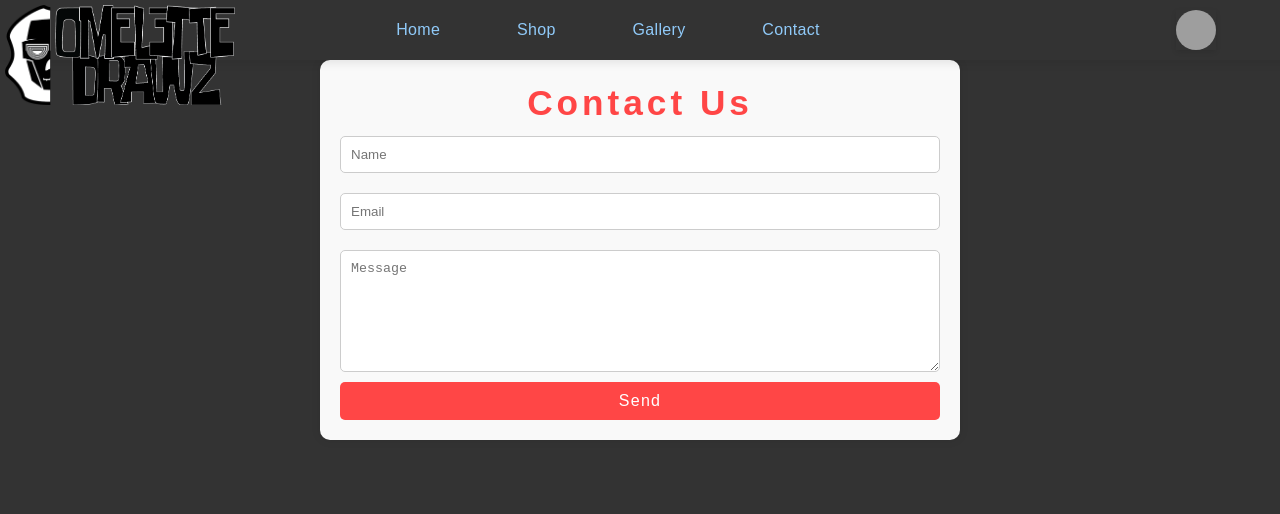
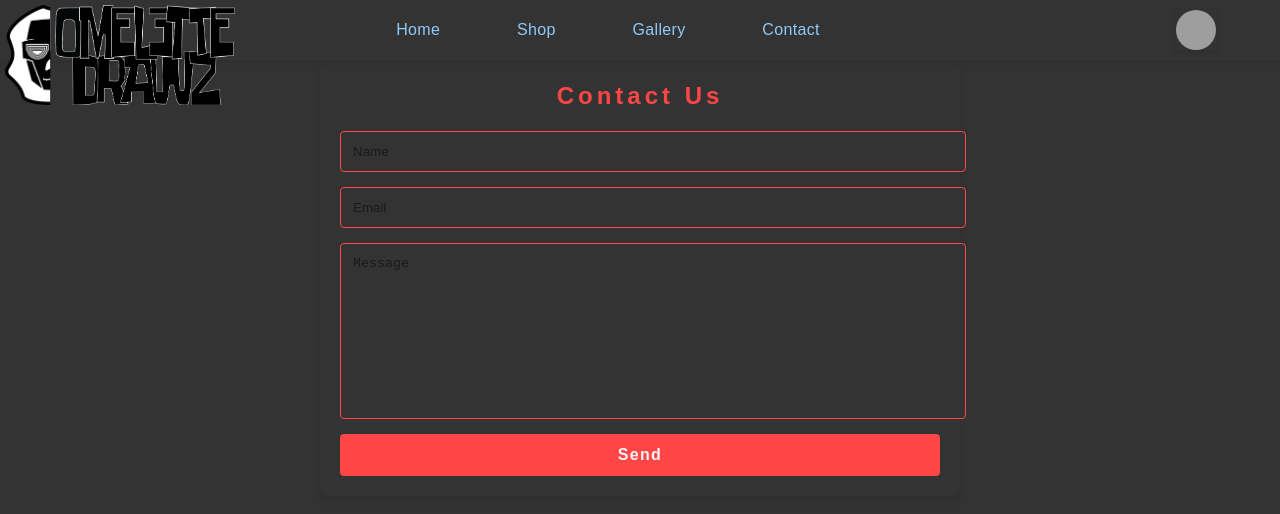
Before and after one commit to omelettech/omelettedrawz, a React (Create React App) app: page /contact in a window 1280 px wide. Shown: the top 514 px of the page. Built offline with nearby package versions, Linux system fonts and the light colour scheme; no server answers; grey boxes are pictures that could not be loaded; a web font is replaced by a local one.

Commit message:
Updated contact

```diff
--- a/src/components/navbar/navbar.js
+++ b/src/components/navbar/navbar.js
@@ -60,7 +60,7 @@ const Navbar = () => {
                                     {/* Add more dropdown items here */}
                                     <a href="#">Profile</a>
                                     <a href="#">Settings</a>
-                                    <a href="#">Logout</a>
+                                    <a onClick={handleLogout}>Logout</a>
                                 </div>
                             )}
                         </div>
--- a/src/pages/Contact/Contact.css
+++ b/src/pages/Contact/Contact.css
@@ -2,47 +2,98 @@
   --text-color: #333;
 }
 
+/* Dark Theme */
+[data-theme="dark"] {
+  --primary-color: var(--primary-color-dark);
+  --secondary-color: var(--secondary-color-dark);
+  --text-color: var(--text-color-dark);
+  --background-color: var(--background-color-dark);
+}
+
+/* Light Theme */
+[data-theme="light"] {
+  --primary-color: var(--primary-color-light);
+  --secondary-color: var(--secondary-color-light);
+  --text-color: var(--text-color-light);
+  --background-color: var(--background-color-light);
+}
+
+/* Contact Form Container */
 .contact-container {
+  width: 100%;
   max-width: 600px;
   margin: 0 auto;
   padding: 20px;
-  background-color: #f9f9f9;
-  border-radius: 10px;
-  box-shadow: 0 0 10px rgba(0, 0, 0, 0.1);
+  background-color: var(--background-color);
+  border-radius: 8px;
+  box-shadow: 0px 4px 10px rgba(0, 0, 0, 0.1);
+  color: var(--text-color);
 }
 
+/* Contact Form Title */
 .contact-title {
+  font-size: 24px;
+  font-weight: bold;
+  color: var(--primary-color);
   text-align: center;
-  color: var(--primary-color);
+  margin-bottom: 20px;
 }
 
+/* Contact Form */
 .contact-form {
   display: flex;
   flex-direction: column;
+  gap: 15px;
 }
 
-.contact-input,
-.contact-textarea {
-  margin: 10px 0;
-  padding: 10px;
-  border: 1px solid #ccc;
-  border-radius: 5px;
+/* Form Inputs */
+.contact-input, .contact-textarea {
+  width: 100%;
+  padding: 12px;
+  border: 1px solid var(--primary-color);
+  border-radius: 4px;
+  background-color: var(--background-color);
+  color: var(--text-color);
+  transition: all 0.3s ease;
 }
 
-.contact-textarea {
-  resize: vertical;
-  height: 100px;
+/* Placeholder Text */
+.contact-input::placeholder, .contact-textarea::placeholder {
+  color: rgba(0, 0, 0, 0.5);
 }
 
-.contact-button {
-  padding: 10px;
-  background-color: var(--primary-color);
-  color: white;
-  border: none;
-  border-radius: 5px;
-  cursor: pointer;
+/* Textarea */
+.contact-textarea {
+  height: 150px;
+  resize: none;
 }
 
+/* Input Focus Effect */
+.contact-input:focus, .contact-textarea:focus {
+  border-color: var(--secondary-color);
+  outline: none;
+}
+
+/* Submit Button */
+.contact-button {
+  padding: 12px;
+  background-color: var(--primary-color);
+  color: var(--text-color);
+  font-weight: bold;
+  border: none;
+  border-radius: 4px;
+  cursor: pointer;
+  transition: background-color 0.3s ease;
+}
+
+/* Hover Effect on Button */
 .contact-button:hover {
-  background-color: darken(var(--primary-color), 10%);
+  background-color: var(--secondary-color);
 }
+
+/* Responsive */
+@media (max-width: 600px) {
+  .contact-container {
+    padding: 15px;
+  }
+}
--- a/src/pages/Home/Home.js
+++ b/src/pages/Home/Home.js
@@ -8,7 +8,7 @@ import ProductCard from "../../components/ProductCard/ProductCard";
 
 const Home = () => {
     const {currentUser} = useContext(AuthContext)
-
+    console.log(currentUser)
     return (
         <>
             {!currentUser &&
```
